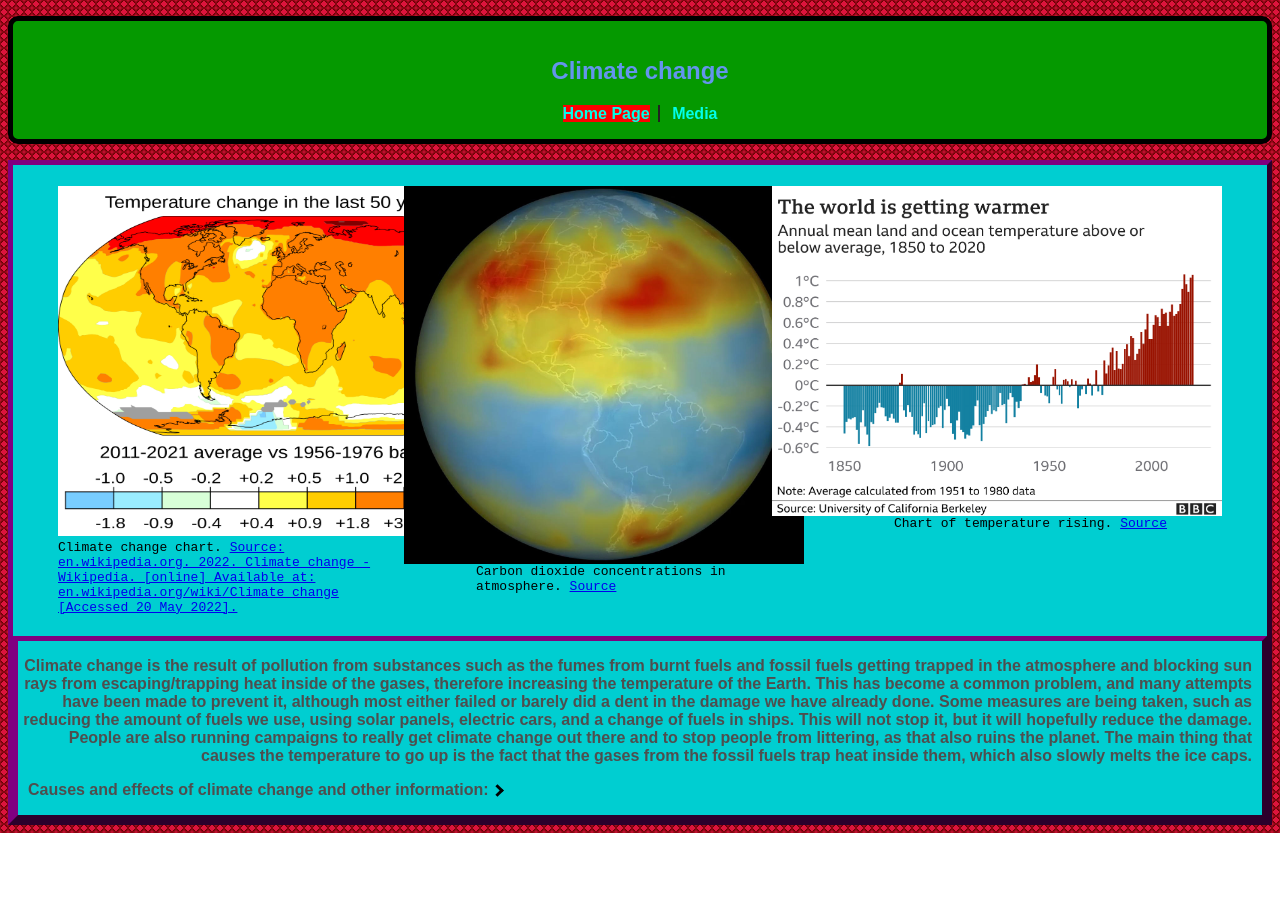
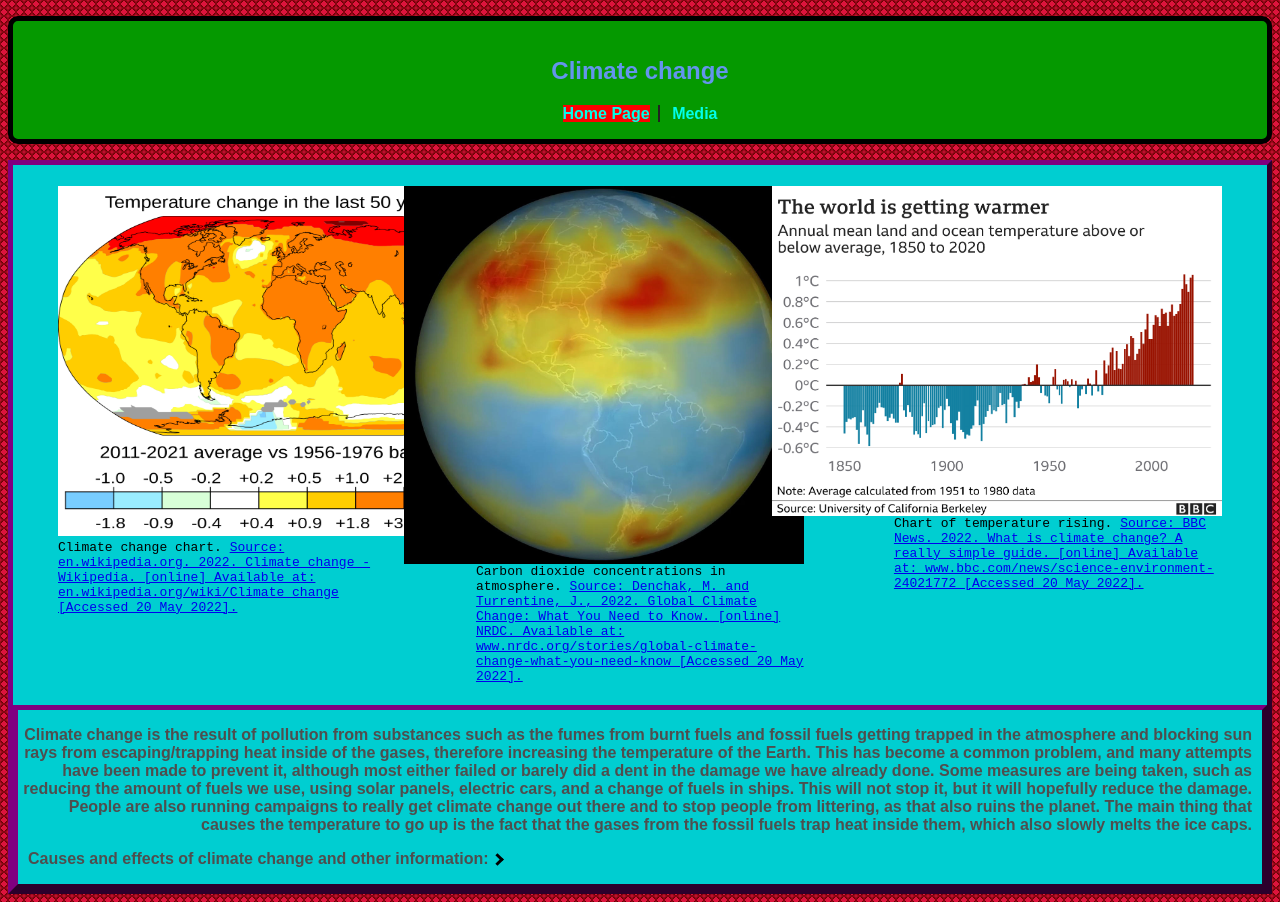
Before and after one commit to godfrac/youtube.github.io, a plain HTML site: page index.html in a window 1280 px wide. Before the commit the page ends 833 px from the top, so only its background shows below. Drawn offline with Linux system fonts and the light colour scheme.

Commit message:
Update index.html

```diff
--- a/index.html
+++ b/index.html
@@ -39,14 +39,14 @@
                 <div class="column">
                     <figure>
                         <img src="logo.png" width="400" height="378" align="right" alt="CO2 concentrations">
-                        <figcaption>Carbon dioxide concentrations in atmosphere. <a href="https://www.nrdc.org/stories/global-climate-change-what-you-need-know">Source</a></figcaption>
+                        <figcaption>Carbon dioxide concentrations in atmosphere. <a href="https://www.nrdc.org/stories/global-climate-change-what-you-need-know">Source: Denchak, M. and Turrentine, J., 2022. Global Climate Change: What You Need to Know. [online] NRDC. Available at: www.nrdc.org/stories/global-climate-change-what-you-need-know [Accessed 20 May 2022].</a></figcaption>
                     </figure>
                 </div>
 
                 <div class="column">
                     <figure>
                         <img src="chart.png" width="450" height="330" align="right" alt="Temperature chart">
-                        <figcaption>Chart of temperature rising. <a href="https://www.bbc.com/news/science-environment-24021772">Source</a></figcaption>
+                        <figcaption>Chart of temperature rising. <a href="https://www.bbc.com/news/science-environment-24021772">Source: BBC News. 2022. What is climate change? A really simple guide. [online] Available at: www.bbc.com/news/science-environment-24021772 [Accessed 20 May 2022].</a></figcaption>
                     </figure>
                 </div>
             </div>
```
